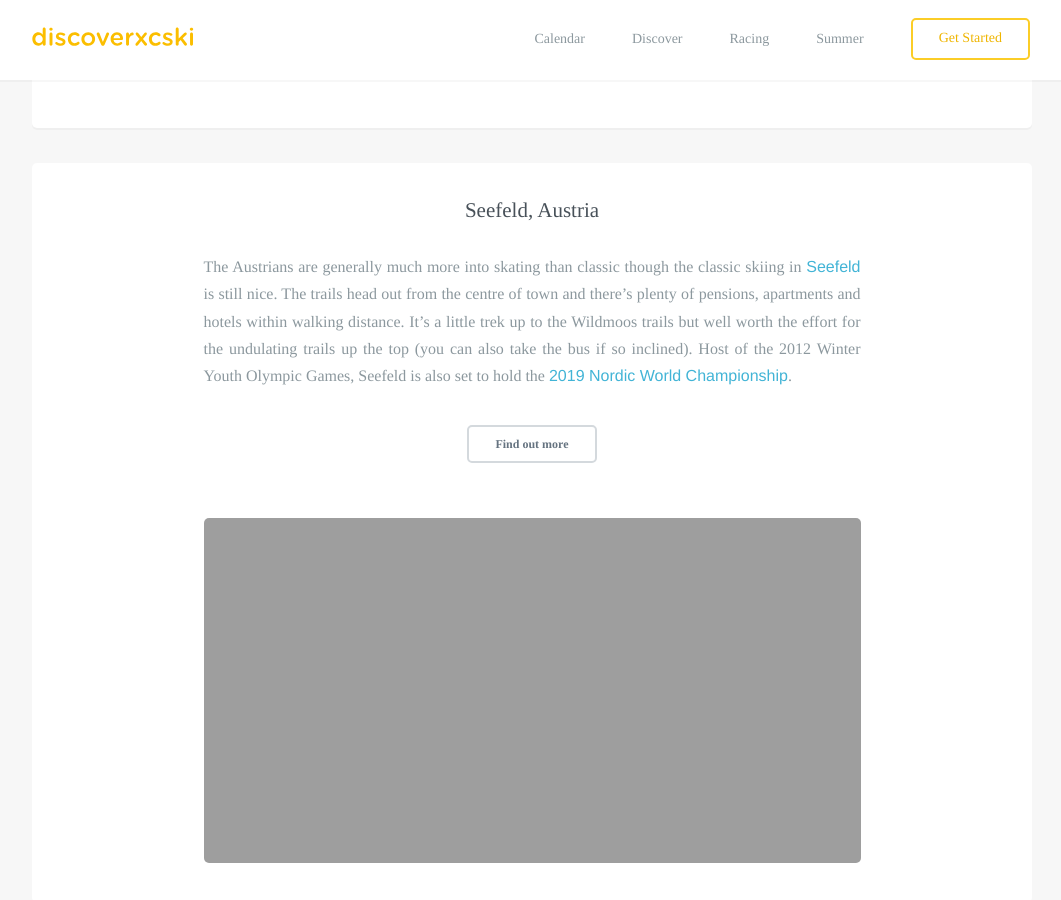
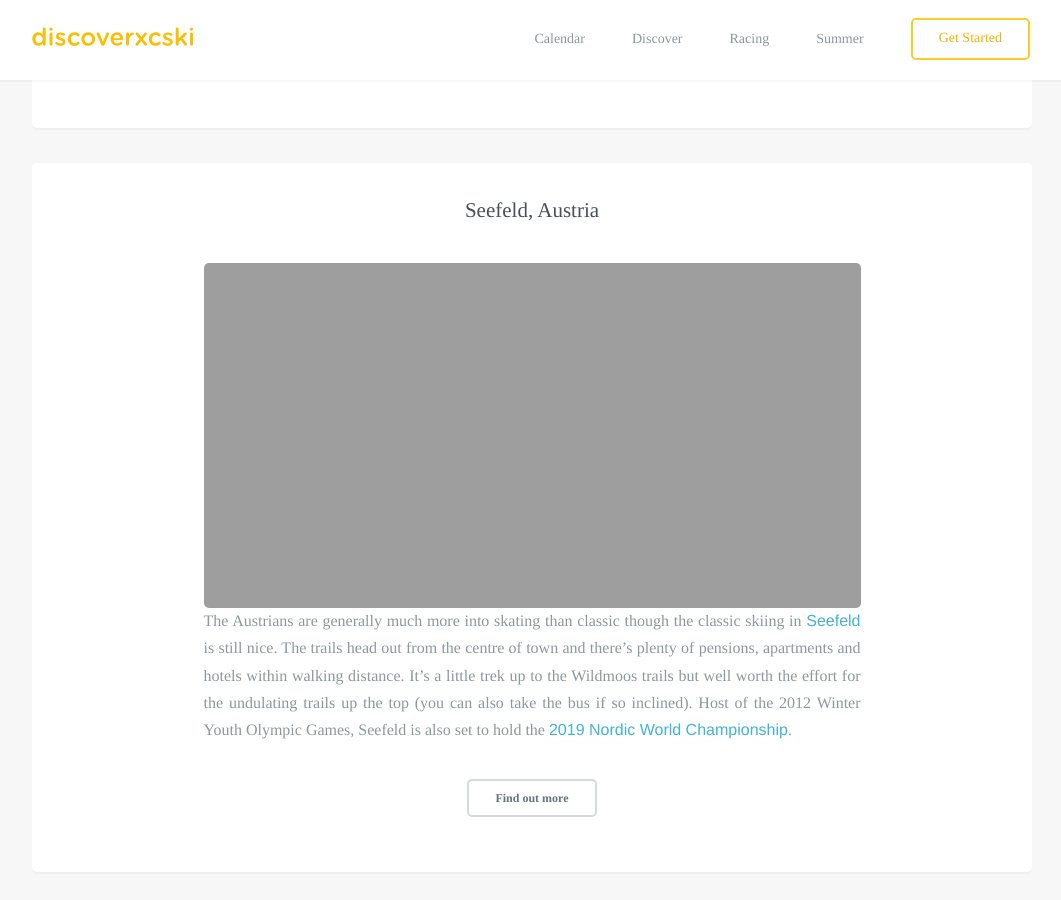
Before and after one commit to robcatto/robcatto.github.io, a Jekyll site: the page built from summer/endless-winter/index.html, in a window 1280 px wide and 900 px high, scrolled down 4168 px. Shown: the whole window, without its empty margins (108-1169 px from the left). Built offline with Jekyll 4.4.1, drawn with Linux system fonts in a browser that asks for light colours; some web fonts are replaced; Markdown is read by kramdown in place of the engine named in the settings.

Commit message:
Update index.html

```diff
--- a/summer/endless-winter/index.html
+++ b/summer/endless-winter/index.html
@@ -107,14 +107,15 @@ layout: default
 
                         <section class="mobile_section" style="padding-bottom: 40px;">
                 <h3 class="heading__aligned--page" style="text-align: center;">Seefeld, Austria</h3>
-                <p class="left__aligned--p">The Austrians are generally much more into skating than classic though the classic skiing in <a href="http://www.seefeld.com/en/aktivitaeten/winter/langlauf-biathlon"target="_blank">Seefeld</a> is still nice. The trails head out from the centre of town and there’s plenty of pensions, apartments and hotels within walking distance. It’s a little trek up to the Wildmoos trails but well worth the effort for the undulating trails up the top (you can also take the bus if so inclined). Host of the 2012 Winter Youth Olympic Games, Seefeld is also set to hold the <a href="https://en.wikipedia.org/wiki/FIS_Nordic_World_Ski_Championships_2019" target="_blank">2019 Nordic World Championship</a>.
-                </p>
-                <a class="button small dark" href="http://www.seefeld.com/en" data-featurette="analytics-click-event" target="_blank" data-event-category="button" data-event-action="M: Clicked Design an iOS Game" data-event-label="Source: Homepage Alt" id="featurette-35">Find out more</a>
                 <div class="one">
                 <div class="onelarge centered" style="
                 background-image: url(http://www.discoverxcski.com/images/overseas-seefeld.jpg);
                 background-size: cover;
-                "></div>
+                "></div></div>
+                <p class="left__aligned--p">The Austrians are generally much more into skating than classic though the classic skiing in <a href="http://www.seefeld.com/en/aktivitaeten/winter/langlauf-biathlon"target="_blank">Seefeld</a> is still nice. The trails head out from the centre of town and there’s plenty of pensions, apartments and hotels within walking distance. It’s a little trek up to the Wildmoos trails but well worth the effort for the undulating trails up the top (you can also take the bus if so inclined). Host of the 2012 Winter Youth Olympic Games, Seefeld is also set to hold the <a href="https://en.wikipedia.org/wiki/FIS_Nordic_World_Ski_Championships_2019" target="_blank">2019 Nordic World Championship</a>.
+                </p>
+                <a class="button small dark" href="http://www.seefeld.com/en" data-featurette="analytics-click-event" target="_blank" data-event-category="button" data-event-action="M: Clicked Design an iOS Game" data-event-label="Source: Homepage Alt" id="featurette-35">Find out more</a>
+
                 </section>
 
                         <section class="mobile_section" style="padding-bottom: 40px;">
```
